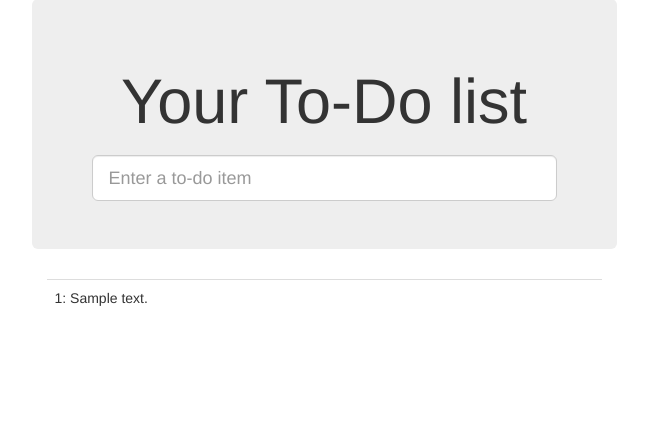
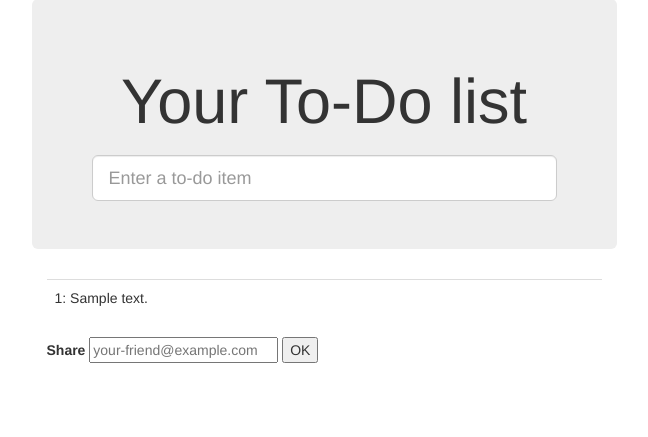
Before and after one commit to Alechan/tdd_web_practice, a Django app: page /lists/1/ in a window 1280 px wide. Shown: the part 73-510 px from the top of the page, without its empty margins (316-964 px from the left). Run offline with Django 3.2, Linux system fonts and the light colour scheme; tables that the repository leaves empty hold one stand-in row (values such as "Sample post"); some libraries are stand-ins or nearby versions.

Commit message:
add share form to list templates

```diff
--- a/lists/templates/base.html
+++ b/lists/templates/base.html
@@ -12,6 +12,7 @@
 
   <body>
   <div class="container">
+      {# Navbar #}
       <nav class="navbar navbar-default" role="navigation">
           <div class="container-fluid">
               <a class="navbar-brand" href="/">Superlists</a>
@@ -48,10 +49,12 @@
           </div>
       {% endif %}
 
+      {# Header #}
       <div class="row">
           <div class="col-md-6 col-md-offset-3 jumbotron">
               <div class="text-center">
                   <h1>{% block header_text %}{% endblock %}</h1>
+                  {# New item form #}
                   {% block list_form %}
                       <form method="POST" action="{% block form_action %}{% endblock %}">
                           {{ form.text }}
@@ -67,6 +70,7 @@
           </div>
       </div>
 
+     {# Table #}
       <div class="row">
           <div class="col-md-6 col-md-offset-3">
               {% block table %}
@@ -74,11 +78,20 @@
           </div>
       </div>
 
+      {# Extra content #}
       <div class="row">
         <div class="col-md-6 col-md-offset-3">
           {% block extra_content %}
           {% endblock %}
         </div>
+      </div>
+      {# Share list form #}
+
+      <div class="row">
+          <div class="col-md-6 col-md-offset-3">
+              {% block share_list_form %}
+              {% endblock %}
+          </div>
       </div>
 
   </div>
--- a/lists/templates/list.html
+++ b/lists/templates/list.html
@@ -4,11 +4,18 @@
 
 {% block form_action %} {% url "view_list" list.id %} {% endblock %}
 
+{% block table %}
+    <table id="id_list_table" class="table">
+        {% for item in list.item_set.all %}
+            <tr>
+                <td>{{ forloop.counter }}: {{ item.text }}</td>
+            </tr>
+        {% endfor %}
+    </table>
+{% endblock %}
 
-{% block table %}
-  <table id="id_list_table" class="table">
-    {% for item in list.item_set.all %}
-      <tr><td>{{ forloop.counter }}: {{ item.text }}</td></tr>
-    {% endfor %}
-  </table>
+{% block share_list_form %}
+    <label for="sharee">Share </label>
+    <input id="sharee" type="email" name="sharee" placeholder="your-friend@example.com">
+    <input type="submit" value="OK">
 {% endblock %}
```
